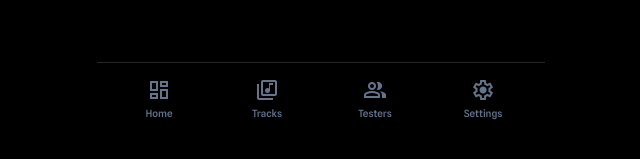
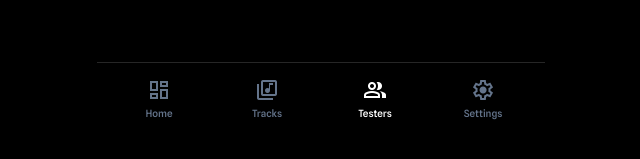
Before and after one commit to P34KPK/beta-beat-app, a React (Vite) app: page /artist-stats in a window 1280 px wide. Shown: the part 641-800 px from the top of the page, without its empty margins (319-959 px from the left). Built offline with nearby package versions, Linux system fonts and the light colour scheme.

Commit message:
Fix Testers navigation in Artist Bottom Nav

```diff
--- a/src/components/ArtistBottomNav.jsx
+++ b/src/components/ArtistBottomNav.jsx
@@ -13,7 +13,7 @@ const ArtistBottomNav = ({ active }) => {
                     <span className="material-symbols-outlined">library_music</span>
                     <span className="text-[10px] font-medium">Tracks</span>
                 </button>
-                <button className="flex flex-col items-center justify-center gap-1 p-2 w-16 text-slate-500 hover:text-white transition-colors">
+                <button onClick={() => navigate('/artist-stats')} className={`flex flex-col items-center justify-center gap-1 p-2 w-16 ${active === 'analytics' ? 'text-primary' : 'text-slate-500 hover:text-white'} transition-colors`}>
                     <span className="material-symbols-outlined">group</span>
                     <span className="text-[10px] font-medium">Testers</span>
                 </button>
```
